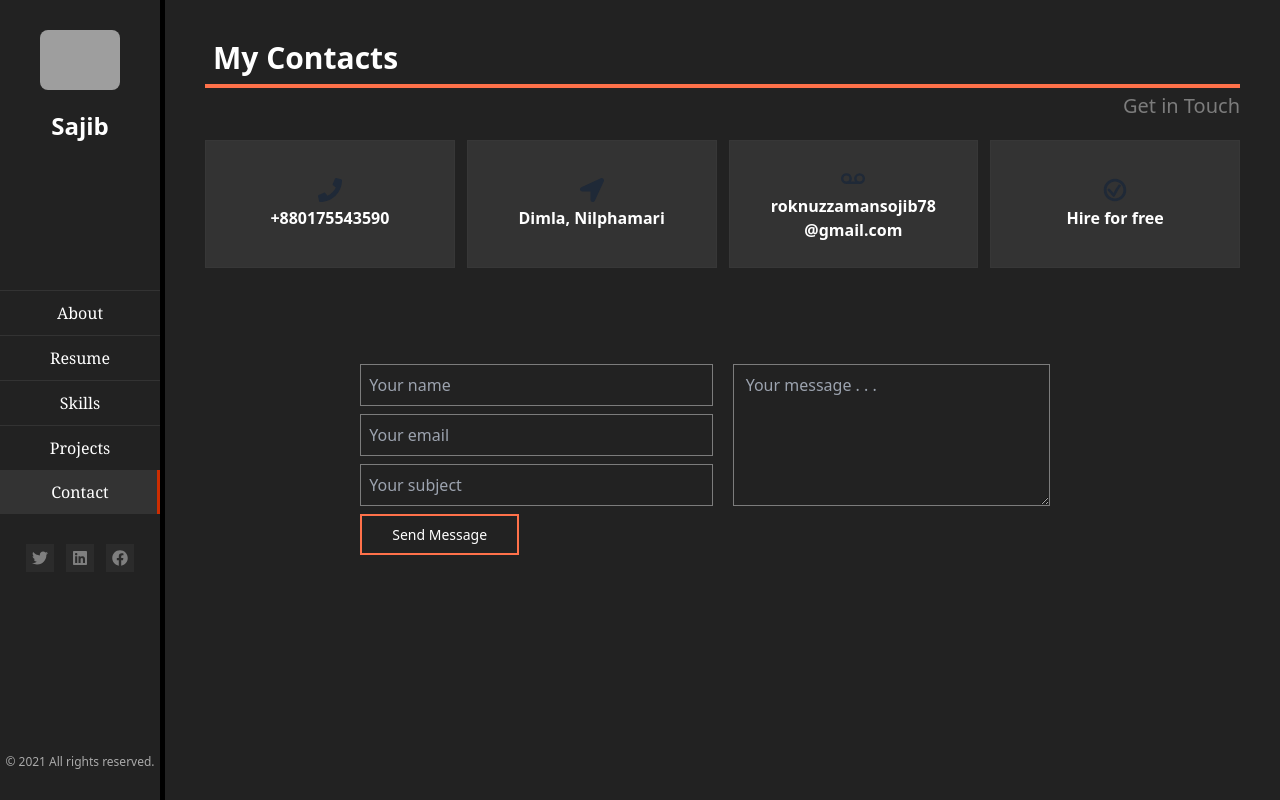
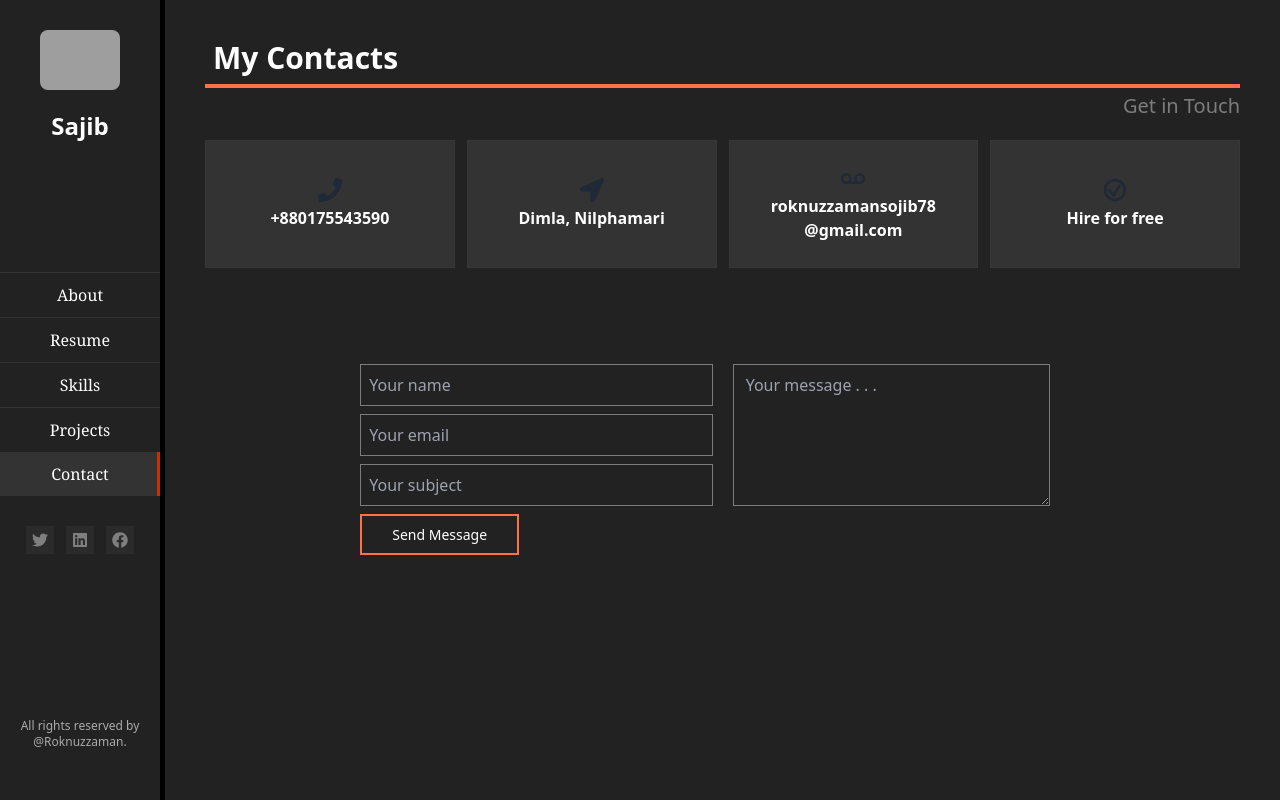
Before and after one commit to Roknuzzaman5546/Roknuzzaman-protfolio, a React (Vite) app: page /contact in a window 1280 px wide. Built offline with nearby package versions, Linux system fonts and the light colour scheme; grey boxes are pictures that could not be loaded.

Commit message:
navbar code addeditions

```diff
--- a/src/Components/Navbar/Navbar.jsx
+++ b/src/Components/Navbar/Navbar.jsx
@@ -42,21 +42,27 @@ const Navbar = () => {
                 </ul>
                 {/* Social link and copyright section */}
                 <div className="text-center w-full flex items-center justify-center gap-3 mt-[30px]">
-                    <span className=" bg-[#4444] text-[#aaaa] p-[6px] hover:bg-[#2578B4] hover:text-black">
-                        <FaTwitter></FaTwitter>
+                    <span className=" bg-[#4444] text-[#aaaa] p-[6px] hover:bg-[#2578B4] hover:text-black cursor-pointer">
+                        <a target="_blank" href="https://x.com/Roknuzzaman5546">
+                            <FaTwitter></FaTwitter>
+                        </a>
                     </span>
-                    <span className=" bg-[#4444] text-[#aaaa] p-[6px] hover:bg-[#2578B4] hover:text-black">
-                        <FaLinkedin></FaLinkedin>
+                    <span className=" bg-[#4444] text-[#aaaa] p-[6px] hover:bg-[#2578B4] hover:text-black cursor-pointer">
+                        <a target="_blank" href="https://www.linkedin.com/in/md-roknuzzaman-b794552a3/">
+                            <FaLinkedin></FaLinkedin>
+                        </a>
                     </span>
-                    <span className=" bg-[#4444] text-[#aaaa] p-[6px] hover:bg-[#2578B4] hover:text-black">
-                        <FaFacebook></FaFacebook>
+                    <span className=" bg-[#4444] text-[#aaaa] p-[6px] hover:bg-[#2578B4] hover:text-black cursor-pointer">
+                        <a target="_blank" href="https://www.facebook.com/roknujjamansajib">
+                            <FaFacebook></FaFacebook>
+                        </a>
                     </span>
                 </div>
             </div>
             {/* copyright section */}
-            <div className=" text-center mt-16 text-xs text-[#aaa]">
-                © 2021 All rights
-                reserved.
+            <div className=" text-center mt-16 text-xs text-[#aaa] pb-5">
+                All rights
+                reserved by @Roknuzzaman.
             </div>
         </div>
     );
```
